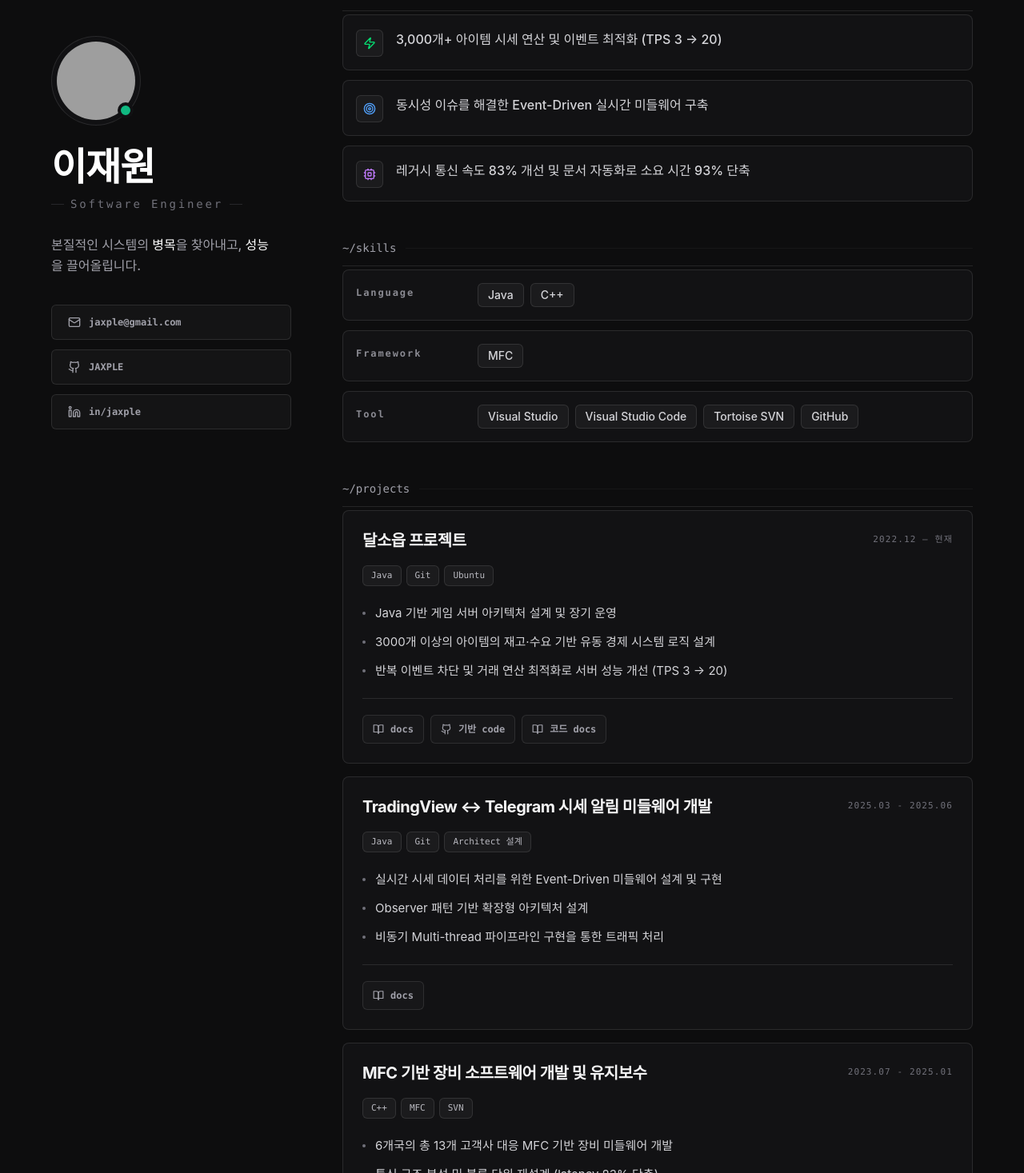
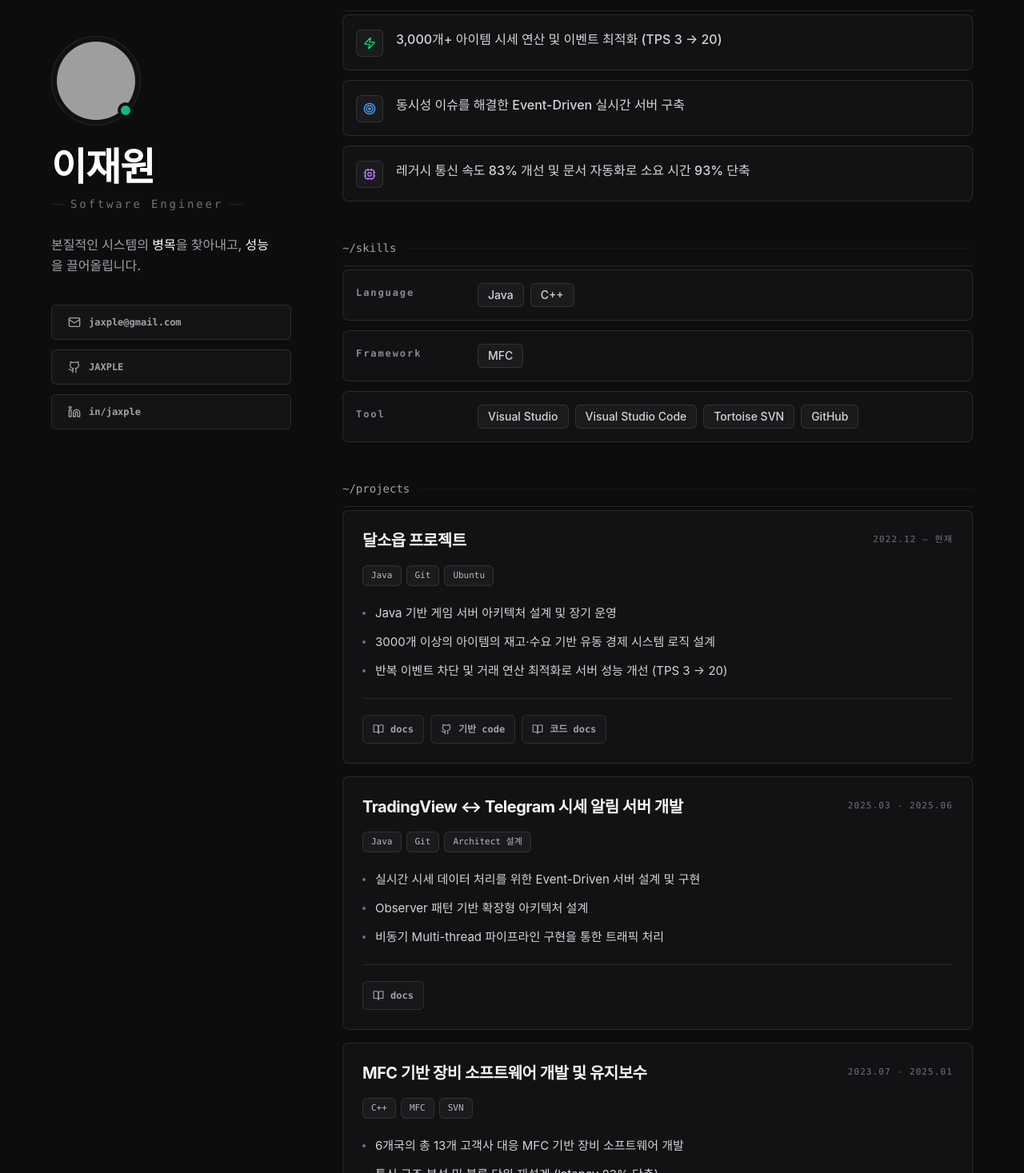
Before and after one commit to JAXPLE/jaxple.github.io, a React (Vite) app: page / in a window 1280 px wide. Shown: the part 83-1550 px from the top of the page at 80% size. Built offline with nearby package versions, Linux system fonts and the light colour scheme; no server answers; grey boxes are pictures that could not be loaded.

Commit message:
refactor: update terminology from '미들웨어' to '서버' in AboutSection and portfolio data

```diff
--- a/src/components/AboutSection.tsx
+++ b/src/components/AboutSection.tsx
@@ -12,7 +12,7 @@ export const AboutSection: React.FC = () => {
     {
       id: 'cosmos',
       icon: <Target size={16} className="text-blue-400" />,
-      text: "동시성 이슈를 해결한 Event-Driven 실시간 미들웨어 구축",
+      text: "동시성 이슈를 해결한 Event-Driven 실시간 서버 구축",
     },
     {
       id: 'semicon-control',
--- a/src/data/portfolio.ts
+++ b/src/data/portfolio.ts
@@ -53,10 +53,10 @@ export const PROJECTS_DATA: Project[] = [
   },
   {
     id: 'cosmos',
-    title: 'TradingView ↔ Telegram 시세 알림 미들웨어 개발',
+    title: 'TradingView ↔ Telegram 시세 알림 서버 개발',
     period: '2025.03 - 2025.06',
     desc: [
-      '실시간 시세 데이터 처리를 위한 Event-Driven 미들웨어 설계 및 구현',
+      '실시간 시세 데이터 처리를 위한 Event-Driven 서버 설계 및 구현',
       'Observer 패턴 기반 확장형 아키텍처 설계',
       '비동기 Multi-thread 파이프라인 구현을 통한 트래픽 처리',
     ],
@@ -75,7 +75,7 @@ export const PROJECTS_DATA: Project[] = [
     title: 'MFC 기반 장비 소프트웨어 개발 및 유지보수',
     period: '2023.07 - 2025.01',
     desc: [
-      '6개국의 총 13개 고객사 대응 MFC 기반 장비 미들웨어 개발',
+      '6개국의 총 13개 고객사 대응 MFC 기반 장비 소프트웨어 개발',
       '통신 구조 분석 및 블록 단위 재설계 (latency 83% 단축)',
       '반복 업무 프로세스 자동화 툴 구현 (소요 시간 93% 단축)',
     ],
```
